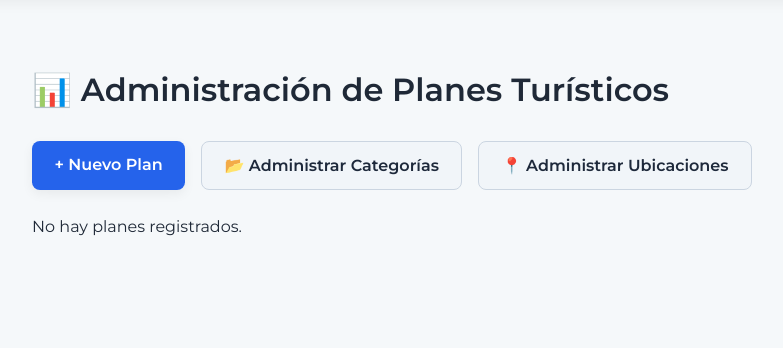
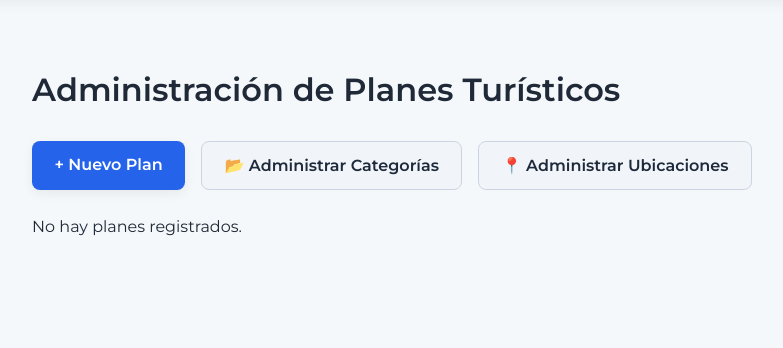
Before and after one commit to Diego-Dlh/planfinder, a Flask app: page /planes/admin/dashboard in a window 1280 px wide. Shown: the part 72-420 px from the top of the page, without its empty margins (248-1031 px from the left). Run offline with Flask 3, Linux system fonts and the light colour scheme; the visitor is signed in with stand-in values (Sample User, id 1); data that the repository does not hold is empty.

Commit message:
Refactor reseñar function in resenas controller for improved session handling and user redirection; update dashboard_planes template to remove emoji from title for consistency

```diff
--- a/app/templates/dashboard_planes.html
+++ b/app/templates/dashboard_planes.html
@@ -3,7 +3,7 @@
 
 {% block content %}
 <section style="max-width: 1100px; margin: 2rem auto;">
-  <h1 style="font-size: 2rem; font-weight: 700; color: #1f2937;">📊 Administración de Planes Turísticos</h1>
+  <h1 style="font-size: 2rem; font-weight: 700; color: #1f2937;">Administración de Planes Turísticos</h1>
 
   <div style="margin: 1.5rem 0; display: flex; gap: 1rem; flex-wrap: wrap;">
     <a href="{{ url_for('planes.nuevo') }}" class="btn btn-detalles">+ Nuevo Plan</a>
```
Also changed, not shown: app/controllers/resenas.py (+8 -5 lines).
